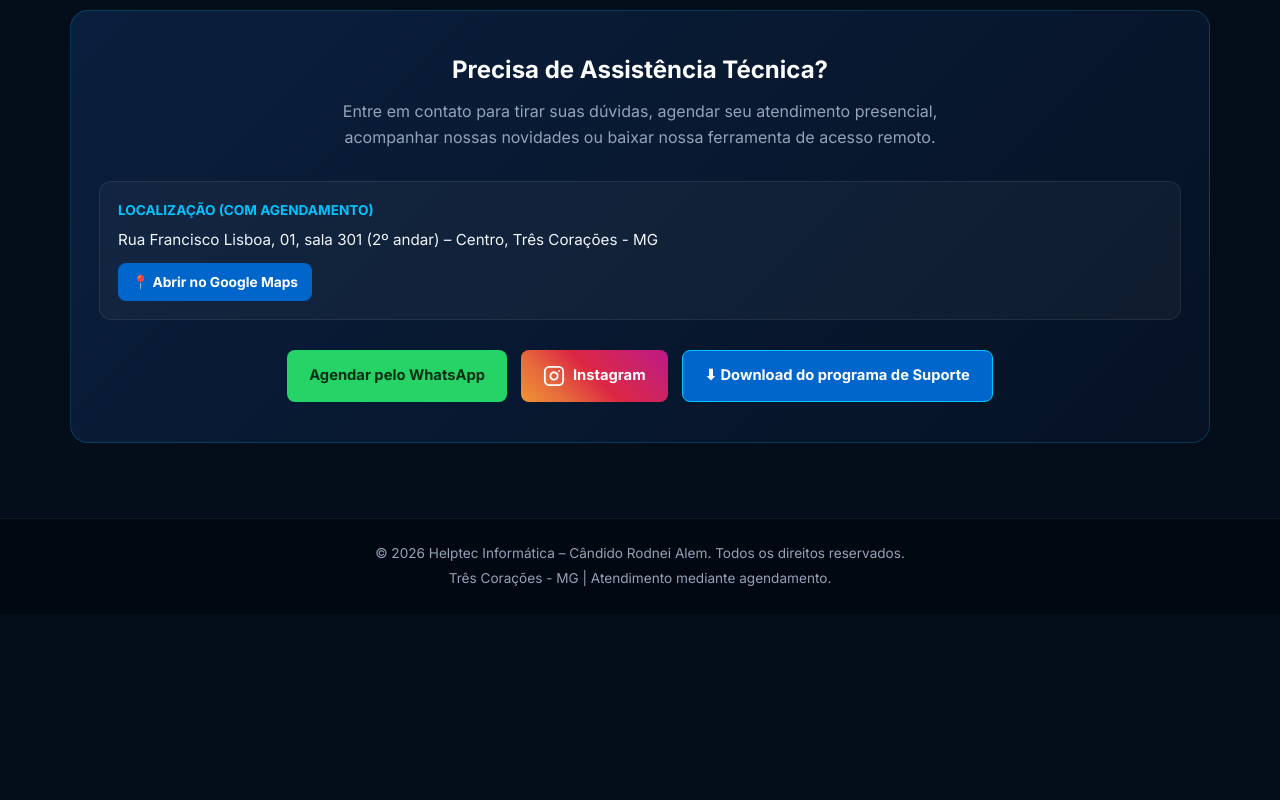
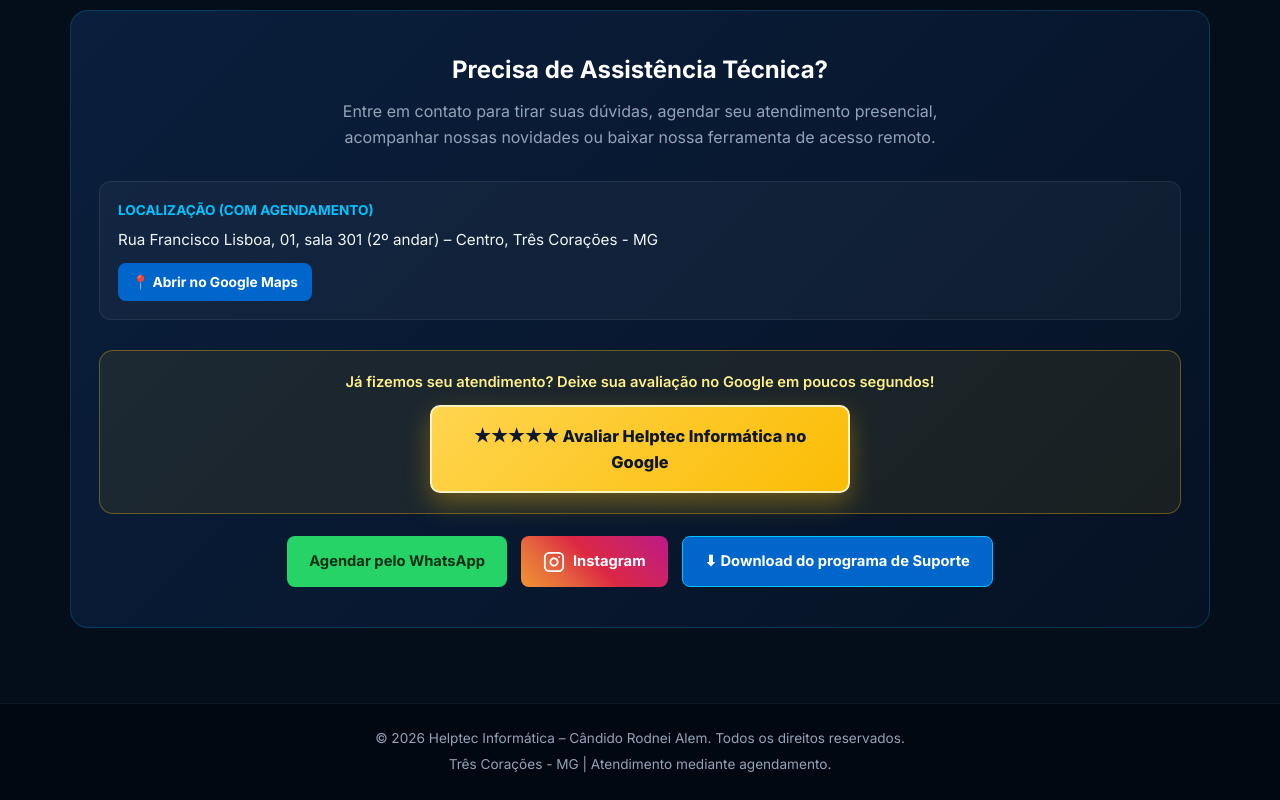
Before and after one commit to candidorodnei-droid/HELPTEC-INFORMATICA-, a plain HTML site: page index.html in a window 1280 px wide. Shown: the part 3419-4219 px from the top of the page. Before the commit the page ends 4033 px from the top, so only its background shows below. Drawn offline with Linux system fonts and the light colour scheme.

Commit message:
Add Google button styles and review box

```diff
--- a/index.html
+++ b/index.html
@@ -20,6 +20,8 @@
       --accent: #00c3ff;
       --whatsapp: #25d366;
       --whatsapp-hover: #1ebe5d;
+      --google-gold: #fbbc04;
+      --google-gold-hover: #e5a900;
       --text-light: #ffffff;
       --text-muted: #94a3b8;
       --text-dark: #0f172a;
@@ -219,6 +221,25 @@
     .btn-instagram:hover {
       opacity: 0.92;
       transform: translateY(-2px);
+    }
+
+    .btn-google-highlight {
+      background: linear-gradient(135deg, #ffd54f 0%, #fbbc04 100%);
+      color: #0f172a;
+      padding: 16px 28px;
+      font-size: 1.02rem;
+      font-weight: 800;
+      border-radius: 10px;
+      border: 2px solid #fff3c4;
+      box-shadow: 0 10px 26px rgba(251, 188, 4, 0.34);
+      width: 100%;
+      max-width: 420px;
+    }
+
+    .btn-google-highlight:hover {
+      background: linear-gradient(135deg, #ffe082 0%, #e5a900 100%);
+      transform: translateY(-2px);
+      box-shadow: 0 14px 30px rgba(251, 188, 4, 0.45);
     }
 
     .btn-outline {
@@ -511,6 +532,24 @@
     .info-item span {
       font-size: 0.95rem;
       color: #f1f5f9;
+    }
+
+    .google-review-box {
+      background: rgba(251, 188, 4, 0.08);
+      border: 1px solid rgba(251, 188, 4, 0.35);
+      border-radius: 14px;
+      padding: 20px 18px;
+      margin-bottom: 22px;
+      display: flex;
+      flex-direction: column;
+      align-items: center;
+      gap: 10px;
+    }
+
+    .google-review-caption {
+      font-size: 0.92rem;
+      color: #fef08a;
+      font-weight: 600;
     }
 
     .contact-actions {
@@ -839,6 +878,13 @@
           </div>
         </div>
 
+        <div class="google-review-box">
+          <span class="google-review-caption">Já fizemos seu atendimento? Deixe sua avaliação no Google em poucos segundos!</span>
+          <a href="https://g.page/r/CRc-dzi1a-3XEBI/review" target="_blank" rel="noopener noreferrer" class="btn btn-google-highlight">
+            ★★★★★ Avaliar Helptec Informática no Google
+          </a>
+        </div>
+
         <div class="contact-actions">
           <a href="https://wa.me/5535997740708?text=Olá%20Cândido!%20Vim%20pelo%20site%20da%20Helptec%20Informática%20e%20preciso%20de%20atendimento." target="_blank" rel="noopener noreferrer" class="btn btn-whatsapp">
             Agendar pelo WhatsApp
```
